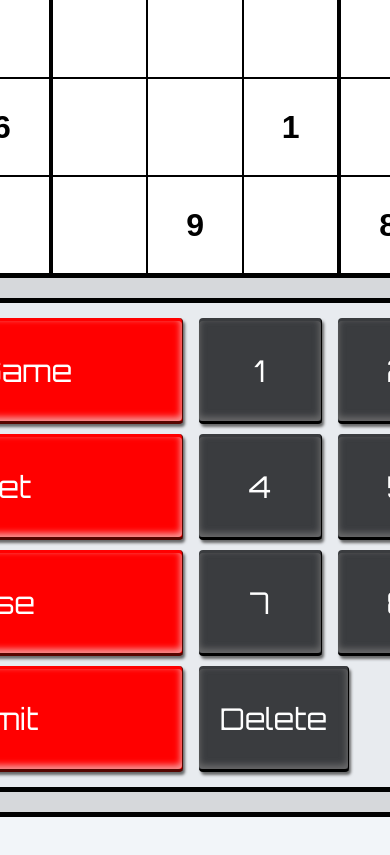
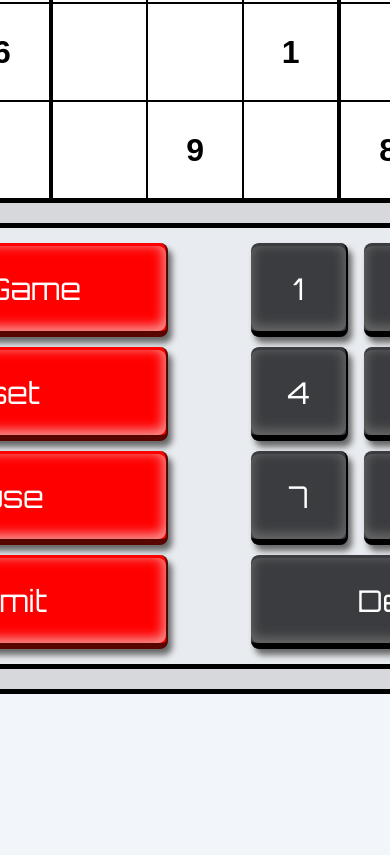
Before and after one commit to chrishardy80/sudokugame, a plain HTML site: page index.html in a window 390 px wide. Shown: the part 1037-1892 px from the top of the page. After the commit the page ends 1736 px from the top, so only its background shows below. Drawn offline with nearby package versions, Linux system fonts and the light colour scheme.

Commit message:
Added mobile styling.

```diff
--- a/resources/style.css
+++ b/resources/style.css
@@ -5,6 +5,12 @@ body {
   background-color: #f2f5f9;
   font-family: 'Orbitron', sans-serif;
   margin: 80px;
+}
+
+@media only screen and (max-width: 980px) {
+  body {
+    margin: 5px;
+  }
 }
 #maincontent {
   display: flex;
@@ -130,6 +136,12 @@ header {
   display: flex;
 }
 
+@media only screen and (max-width: 980px) {
+  .clickable{
+    justify-content: space-around;
+  }
+}
+
 .controls {
   display: flex;
   flex-direction: column;
@@ -160,13 +172,17 @@ header {
 
 @media only screen and (max-width: 980px) {
   .button {
-    width: 122px;
-    height: 100px;
+    width: 95px;
+    height: 85px;
     font-size: 30px;
+    border-radius: 8px;
+    box-shadow: 4px 6px 6px #666768;
+    border-bottom: 6px solid black;
+    border-right: 2px solid black;
   }
 
   #delete {
-    width: 400px;
+    width: 320px !important;
   }
 }
 
@@ -184,6 +200,17 @@ header {
 
 .buttons .button .buttonshadow {
   box-shadow: inset -0.5px -3px 6px 1px #f79696;
+}
+
+@media only screen and (max-width: 980px) {
+  .buttonshadow {
+    border-radius: 8px;
+    box-shadow: inset -0.5px -3px 12px 2px #6a6a6b;
+  }
+
+  .buttons .button .buttonshadow {
+    box-shadow: inset -0.5px -3px 12px 2px #f79696;
+  }
 }
 
 column:focus {
@@ -212,7 +239,7 @@ column:focus {
 
 @media only screen and (max-width: 980px) {
   .buttons .button {
-    width: 400px;
+    width: 350px;
   }
 }
 
```
